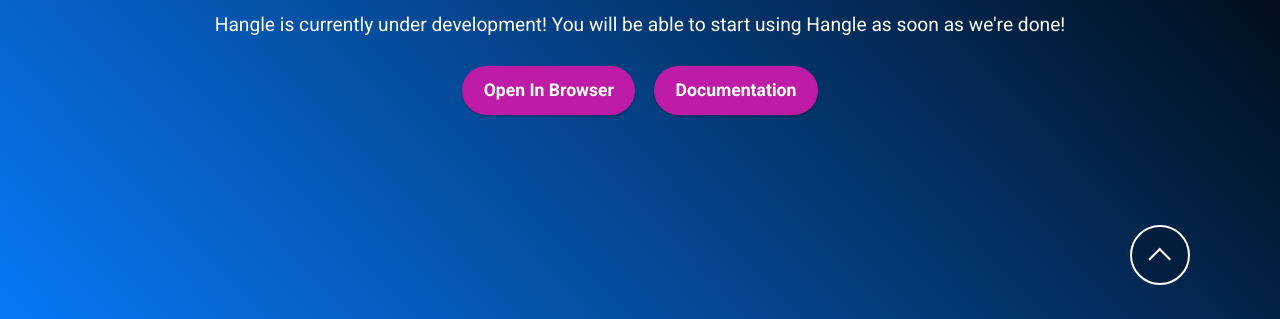
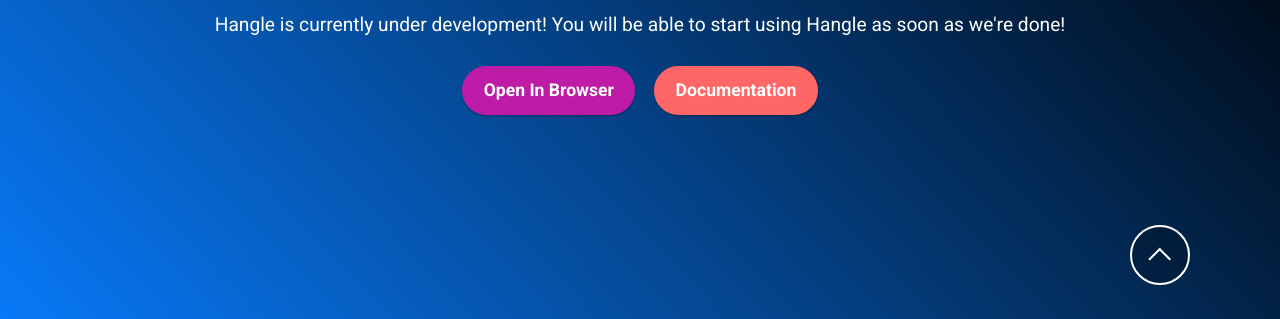
Before and after one commit to Clay-Devs/hangle-home, a website: page index.html in a window 1280 px wide. Shown: the part 481-800 px from the top of the page. Drawn offline with Linux system fonts and the light colour scheme; files whose address does not match are found by name.

Commit message:
Update index.html

```diff
--- a/index.html
+++ b/index.html
@@ -70,7 +70,7 @@
                 <h1 class="mbr-section-title mbr-fonts-style mbr-white mb-3 display-1"><strong>Meet Hangle, A Modern &amp; Fast Way To Communicate.</strong></h1>
 
                 <p class="mbr-text mbr-fonts-style mbr-white display-7">Hangle is currently under development! You will be able to start using Hangle as soon as we're done!</p>
-                <div class="mbr-section-btn mt-3"><a class="btn btn-primary display-4" href="//app.hangle.me">Open In Browser</a> <a class="btn btn-primary display-4" href="//docs.hangle.me">Documentation</a></div>
+                <div class="mbr-section-btn mt-3"><a class="btn btn-primary display-4" href="//app.hangle.me">Open In Browser</a> <a class="btn btn-secondary display-4" href="//docs.hangle.me">Documentation</a></div>
             </div>
         </div>
     </div>
```
